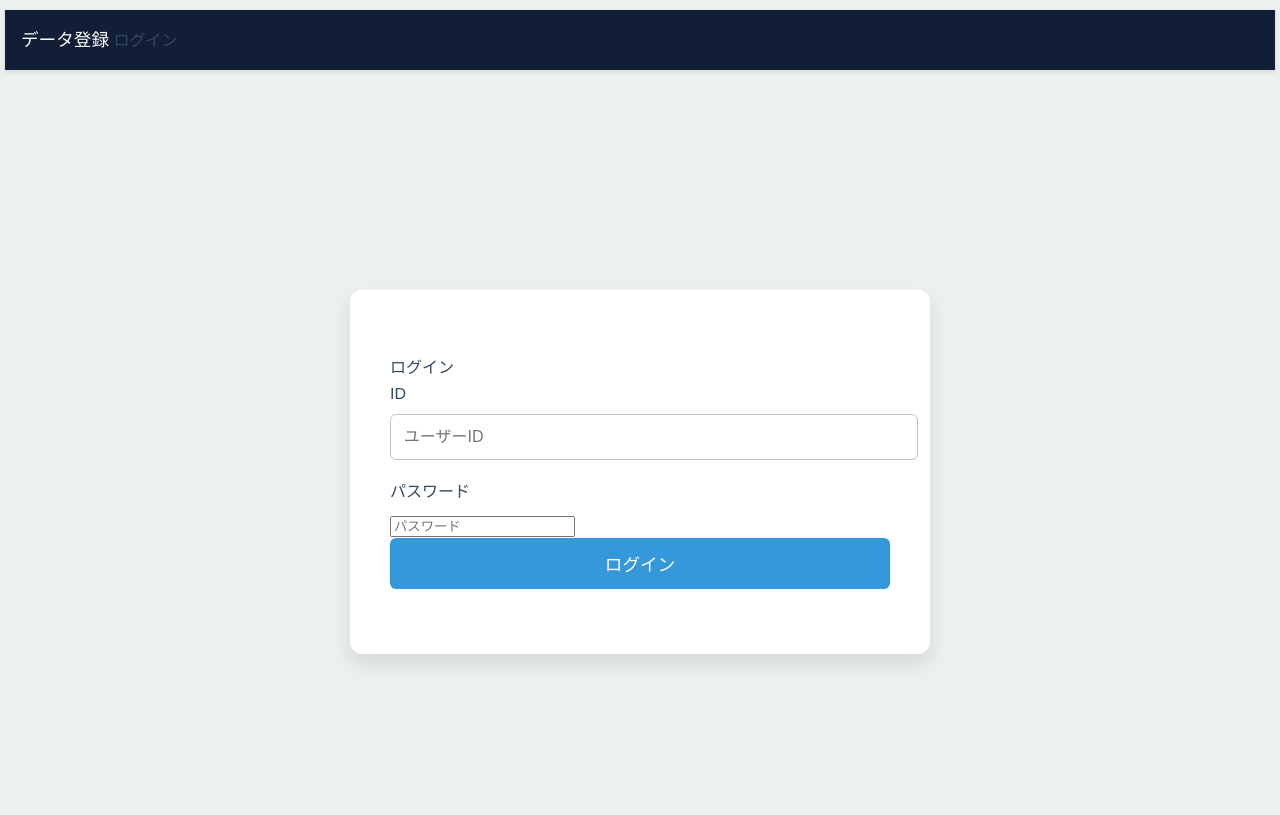
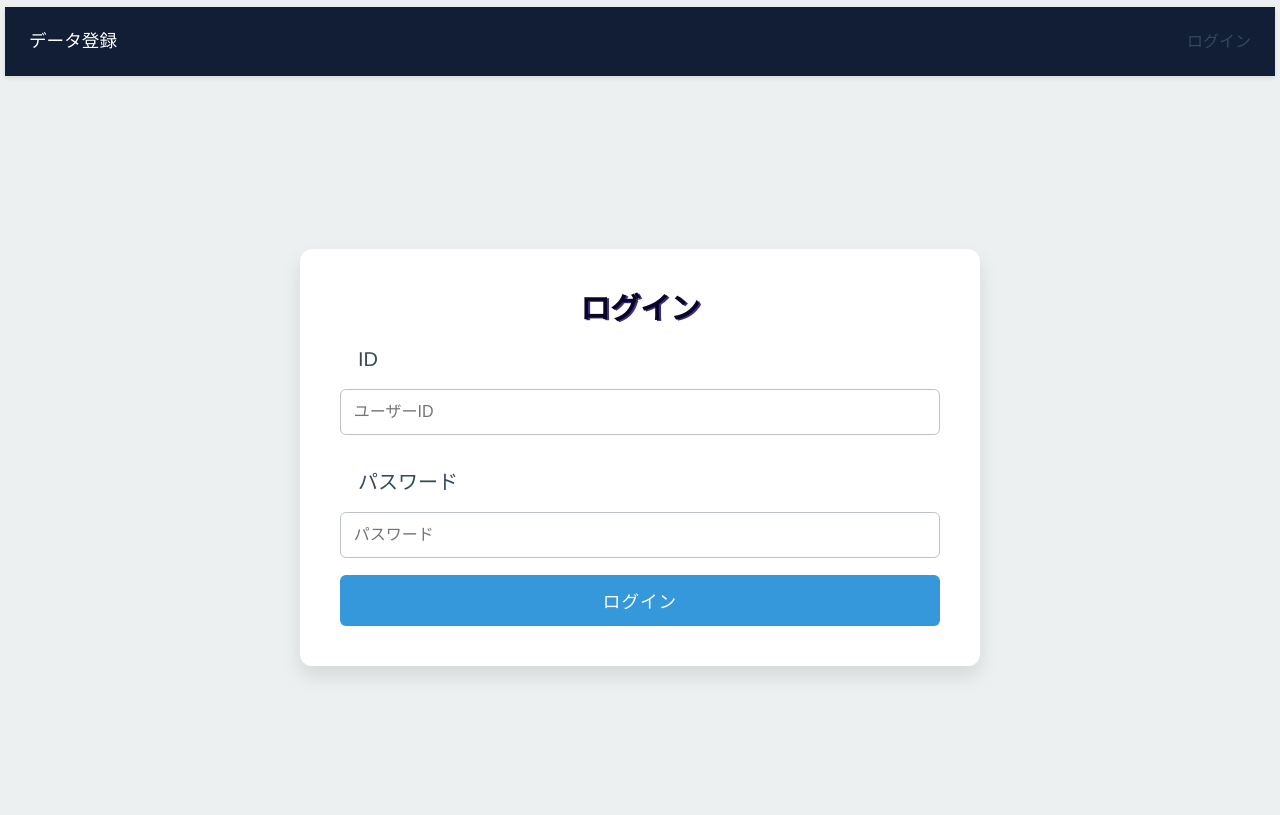
Before and after one commit to nozomi-kubota/2024phpkadai04, a PHP site: page /login.php in a window 1280 px wide. After the commit the page ends 676 px from the top, so only its background shows below. Run offline with PHP 8.4, Linux system fonts and the light colour scheme.

Commit message:
Add files via upload

```diff
--- a/css/style.css
+++ b/css/style.css
@@ -11,20 +11,42 @@
 
 body {
   font-family: "Helvetica Neue", Arial, sans-serif;
-  line-height: 1.6;
+  line-height: 1.2;
+  background-color: var(--background-color);
   color: var(--text-color);
-  background-color: var(--background-color);
-  margin-top: 5px;
+  margin-top: 2px;
+  display: flex;
   padding: 5px;
-  display: flex;
   flex-direction: column;
   min-height: 100vh;
 }
 
 header {
   background-color: var(--secondary-color);
-  padding: 1rem;
+  padding: 1.5rem;
   box-shadow: 0 2px 4px rgba(0, 0, 0, 0.1);
+}
+
+h1 {
+  padding: 2px;
+  margin-top: auto;
+  text-align: center;
+  font-size: 30px;
+  color: #090425;
+  font-family: sans-serif;
+  font-weight: bold;
+  text-shadow: 2px 1px #402c86;
+  /* background: radial-gradient(#20aad8, #402c86); */
+  border-radius: 10px;
+  box-shadow: 2 5px 8px rgba(0, 0, 100, 0.9);
+}
+
+nav {
+  display: flex;
+  justify-content: space-between;
+  /*要素を左右に配置 */
+  align-items: center;
+  /*リンクを垂直方向に中央揃え */
 }
 
 nav a {
@@ -45,16 +67,35 @@ main {
   justify-content: center;
   align-items: center;
   padding: 2rem;
-  margin-top: 4rem;
+  margin-top: 2rem;
+}
+
+.logout-form {
+  display: flex;
+  align-items: center;
+  /* 追加: フォーム内の要素を垂直方向に中央揃え */
+  margin: 0;
+  /* 修正: マージンをリセット */
+  background-color: transparent;
+  width: auto;
+  padding: 0;
+}
+
+.logout-button {
+  appearance: none;
+  background-color: transparent;
+  border: none;
+  color: #fff;
 }
 
 form {
   background-color: var(--input-background);
   padding: 2.5rem;
   border-radius: 12px;
+  /*角を丸める*/
   box-shadow: 0 10px 20px rgba(0, 0, 0, 0.1);
   width: 100%;
-  max-width: 500px;
+  max-width: 600px;
   margin: auto;
 }
 
@@ -76,9 +117,131 @@ label {
   display: block;
   margin-bottom: 0.5rem;
   font-weight: 500;
+  font-size: 20px;
+  color: #090425;
+  font-weight: bolder;
+  color: var(--text-color);
+  transition: all 0.3s ease;
+}
+
+
+/* .container {
+  background-color: var(--input-background);
+  padding: 3rem;
+  border-radius: 20px;
+  box-shadow: 0 10px 30px rgba(0, 0, 0, 0.1);
+  width: 100%;
+  max-width: 400px;
+}  */
+
+/* h1 {
+  text-align: center;
+  color: var(--primary-color);
+  margin-bottom: 2rem;
+  font-size: 2.5rem;
+  font-weight: 600;
+} */
+/*
+.form-group {
+  margin-bottom: 1.5rem;
+} */
+
+input[type="text"],
+input[type="password"],
+input[type="url"],
+textarea {
+  width: 100%;
+  padding: 0.8rem;
+  margin-bottom: 1.1rem;
+  font-size: 1rem;
+  border: 1px solid var(--input-border);
+  border-radius: 6px;
+  /*外側の角を丸める*/
+  transition: all 0.3s ease;
+  background-color: var(--input-background);
+  box-sizing: border-box;
+  /* transition: border-color 0.3s ease, box-shadow 0.3s ease; */
+  word-wrap: break-word;
+  /* URLが長い場合に折り返す */
+}
+
+input[type="text"]:focus,
+input[type="password"]:focus {
+  border-color: var(--primary-color);
+  outline: none;
+  box-shadow: 0 0 0 3px rgba(108, 99, 255, 0.2);
+}
+
+input[type="submit"] {
+  background-color: var(--primary-color);
+  color: white;
+  border: none;
+  padding: 1rem;
+  font-size: 1rem;
+  border-radius: 10px;
+  cursor: pointer;
+  transition: all 0.3s ease;
+  font-weight: 600;
+  text-transform: uppercase;
+  letter-spacing: 1px;
+}
+
+input[type="submit"]:hover {
+  background-color: var(--secondary-color);
+  transform: translateY(-2px);
+  box-shadow: 0 5px 15px rgba(108, 99, 255, 0.4);
+}
+
+/*
+.navbar {
+  background-color: var(--primary-color);
+  color: white;
+  padding: 1rem 2rem;
+  position: fixed;
+  top: 0;
+  left: 0;
+  right: 0;
+  display: flex;
+  justify-content: space-between;
+  align-items: center;
+  box-shadow: 0 2px 10px rgba(0, 0, 0, 0.1);
+}
+
+.navbar a {
+  color: white;
+  text-decoration: none;
+  font-weight: 600;
+  font-size: 1.1rem;
+  transition: all 0.3s ease;
+}
+
+.navbar a:hover {
+  opacity: 0.8;
+} */
+
+fieldset {
+  border: none;
+  padding: 10;
+  margin: 0;
+}
+
+legend {
+  font-size: 1.8rem;
+  font-weight: 600;
+  margin-bottom: 1.5rem;
+  color: var(--secondary-color);
+  text-align: center;
+}
+
+label {
+  display: block;
+  margin: 3%;
+  ;
+  font-weight: 500;
   color: var(--text-color);
 }
 
+/*
 input[type="text"],
 input[type="url"],
 textarea {
@@ -92,7 +255,7 @@ textarea {
 }
 
 input[type="text"]:focus,
-input[type="email"]:focus,
+input[type="email"]:focus, */
 textarea:focus {
   outline: none;
   border-color: var(--input-focus);
@@ -126,21 +289,16 @@ input[type="submit"]:active {
   }
 }
 
-.container {
-  max-width: 1200px;
-  margin: 5% 0;
-}
 
 
 
 /* テーブル全体のスタイル */
 table {
   border-collapse: collapse;
-  line-height: 150%;
-  margin: 5px 0;
+  margin: 25px 0;
   font-size: 1em;
   font-family: 'Arial', sans-serif;
-  min-width:600px;
+  min-width: 400px;
   border: 1px solid #ddd;
   box-shadow: 0 0 20px rgba(0, 0, 0, 0.1);
 }
@@ -150,7 +308,7 @@ table th {
   background-color: #f4f4f4;
   color: #333;
   text-align: left;
-  padding: 20px;
+  padding: 12px;
   border-bottom: 2px solid #ddd;
 }
 
@@ -159,7 +317,6 @@ table td {
   padding: 12px;
   border-bottom: 1px solid #ddd;
   word-wrap: break-word;
-  line-height: 150%;
   /* URLが長い場合に折り返す */
 }
 
```
